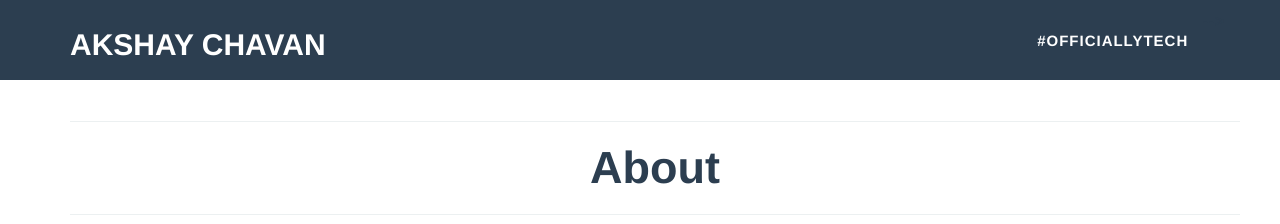
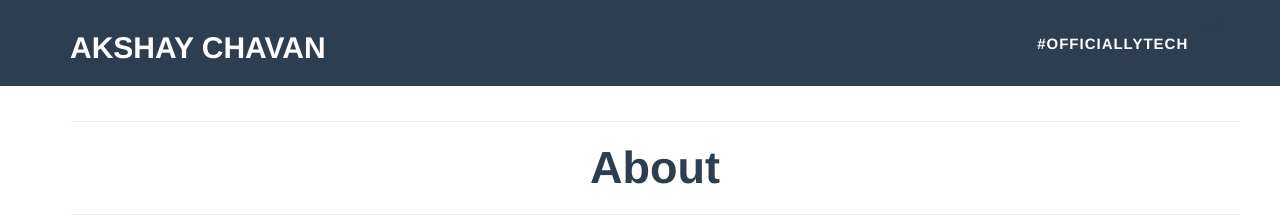
Before and after one commit to arccoder/arccoder.github.io, a Jekyll site: the page built from index.html, in a window 1280 px wide. Shown: the top 224 px of the page. Built offline with Jekyll 4.4.1, drawn with Linux system fonts in a browser that asks for light colours; nearby versions of some CDN libraries; some web fonts are replaced.

Commit message:
navbar padding to 13px

```diff
--- a/css/freelancer.css
+++ b/css/freelancer.css
@@ -125,7 +125,7 @@ header .intro-text .skills {
 
 @media(min-width:768px) {
     .navbar-fixed-top {
-        padding: 10px 0;
+        padding: 13px 0;
         -webkit-transition: padding .3s;
         -moz-transition: padding .3s;
         transition: padding .3s;
@@ -139,7 +139,7 @@ header .intro-text .skills {
     }
 
     .navbar-fixed-top.navbar-shrink {
-        padding: 10px 0;
+        padding: 13px 0;
     }
 
     .navbar-fixed-top.navbar-shrink .navbar-brand {
```
